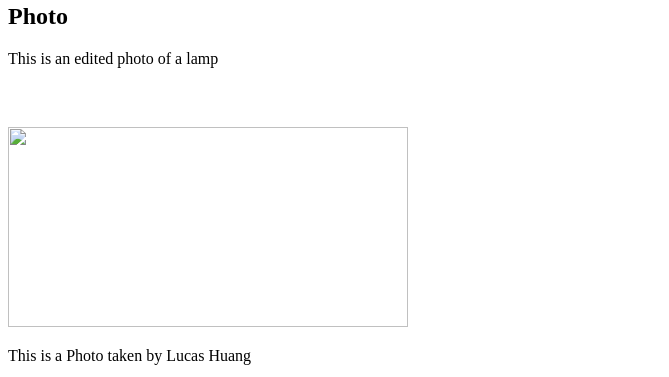
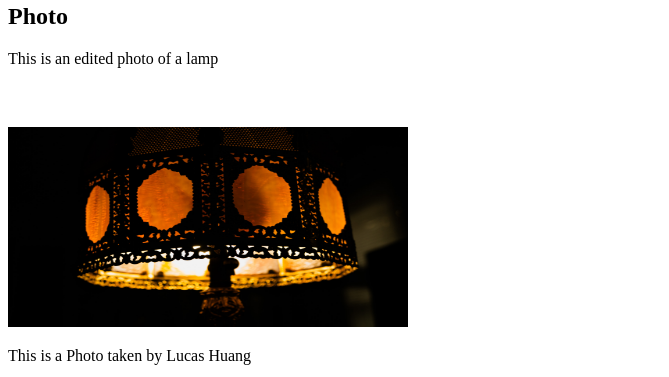
Before and after one commit to Fushen-dev/fushen, a plain HTML site: page index.html in a window 1280 px wide. Shown: the part 918-1295 px from the top of the page, without its empty margins (0-669 px from the left). Drawn offline with Linux system fonts and the light colour scheme.

Commit message:
Update index.html

```diff
--- a/index.html
+++ b/index.html
@@ -75,7 +75,7 @@
   <footer>
     <article class="footer_column">
       <h3>&nbsp;</h3>
-      <img src="file:///C|/Users/lucas/AppData/Roaming/Adobe/Dreamweaver 2021/en_US/Configuration/Temp/Assets/eamB0F0.tmp/images/placeholder.jpg" alt="" width="400" height="200" class="cards"/>
+      <img src="Cool2.jpg" alt="" width="400" height="200" class="cards"/>
       <p>This is a Photo taken by Lucas Huang&nbsp; &nbsp; &nbsp;&nbsp;</p>
     </article>
     <article class="footer_column">
```
